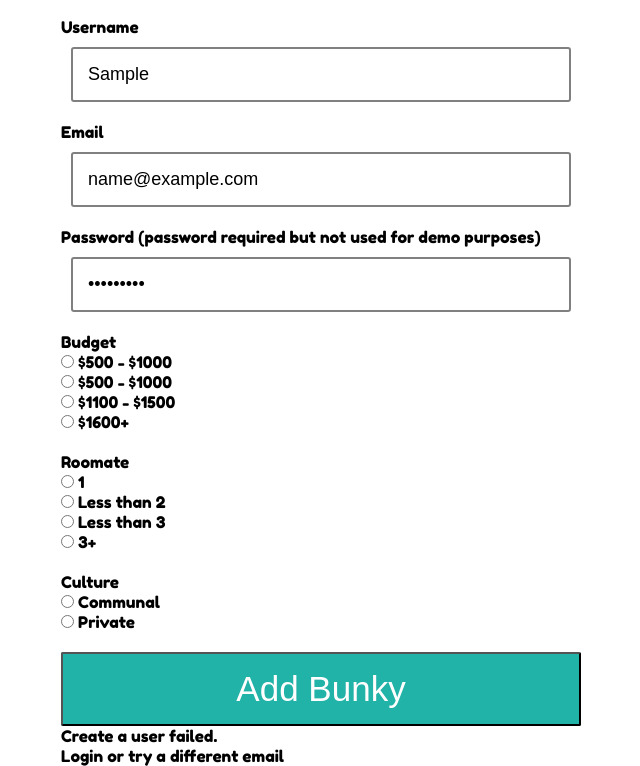
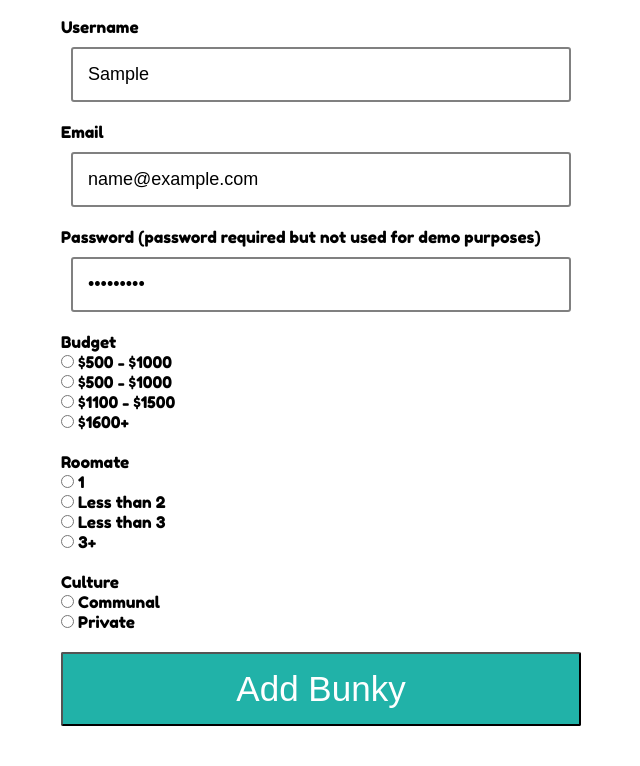
Before and after one commit to mikeramz86/bunky, a website: page public/addbunky.html in a window 1280 px wide. Both pictures are taken after typing "Sample", "Sample", "Sample", "name@example.com", "Sample123" into the empty fields and a click on the button "Add Bunky". Shown: the part 336-1102 px from the top of the page, without its empty margins (319-959 px from the left). Drawn offline with nearby package versions, Linux system fonts and the light colour scheme; no server answers.

Commit message:
updated error message

```diff
--- a/public/users.js
+++ b/public/users.js
@@ -57,15 +57,18 @@ function postNewUser (FirstName, LastName, username, password, EmailAddress, bud
             }
             window.location.href = "dashboard.html";
         },
+        // error: (...rest) => {
+        //     $('.js-success').prepend(
+        //         `
+        //             <div class='sign-up-failure'>
+        //                 <p>Create a user failed.</p>
+        //                 <p>Login or try a different email</p>
+        //             </div>
+        //         `
+        //     )
+        // }
         error: (...rest) => {
-            $('.js-success').prepend(
-                `
-                    <div class='sign-up-failure'>
-                        <p>Create a user failed.</p>
-                        <p>Login or try a different email</p>
-                    </div>
-                `
-            )
+            alert("Add bunky failed. Please make sure your password is at least 10 characters long. Please make sure you selected all choices");
         }
-    })
+    });
 }
```
Also changed, not shown: public/signup.css (+0 -16 lines).
